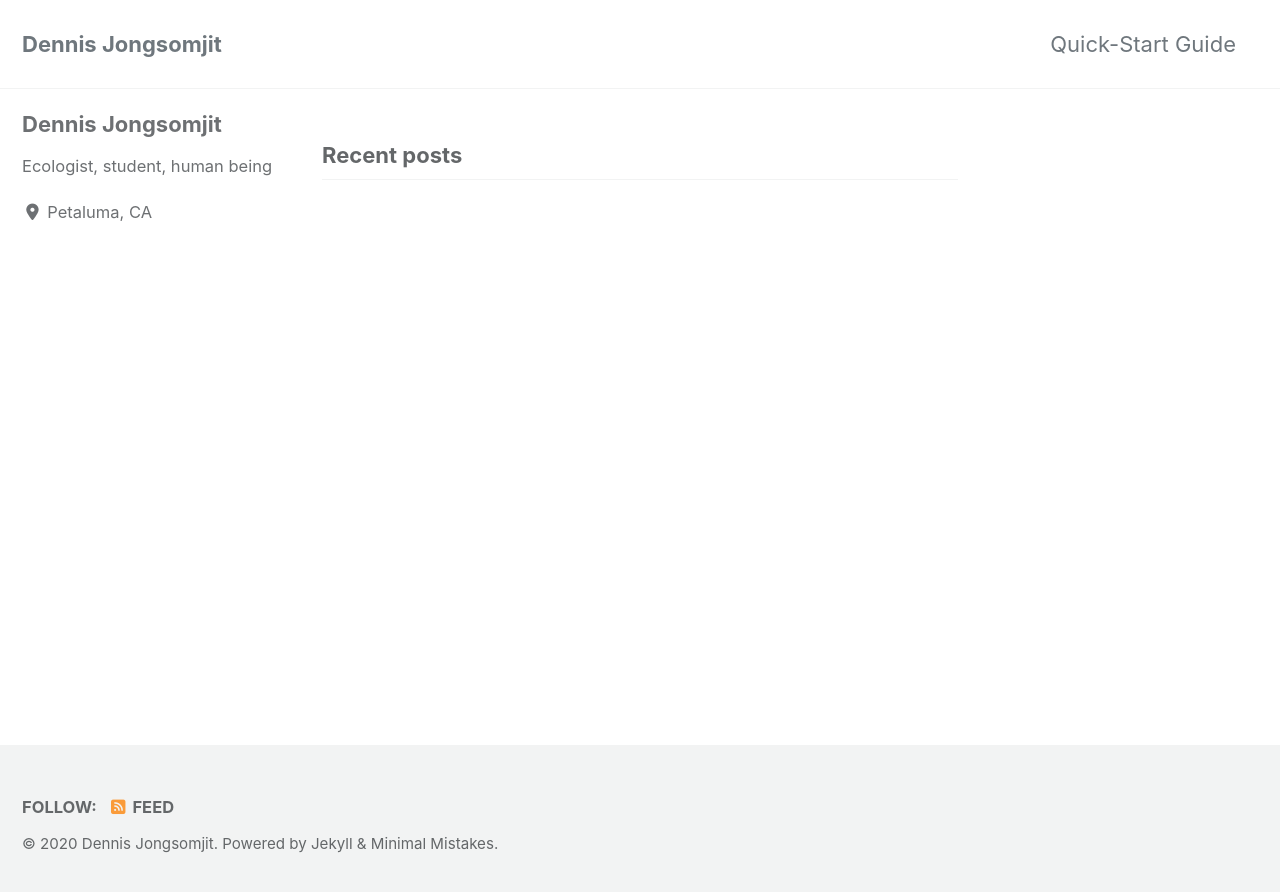
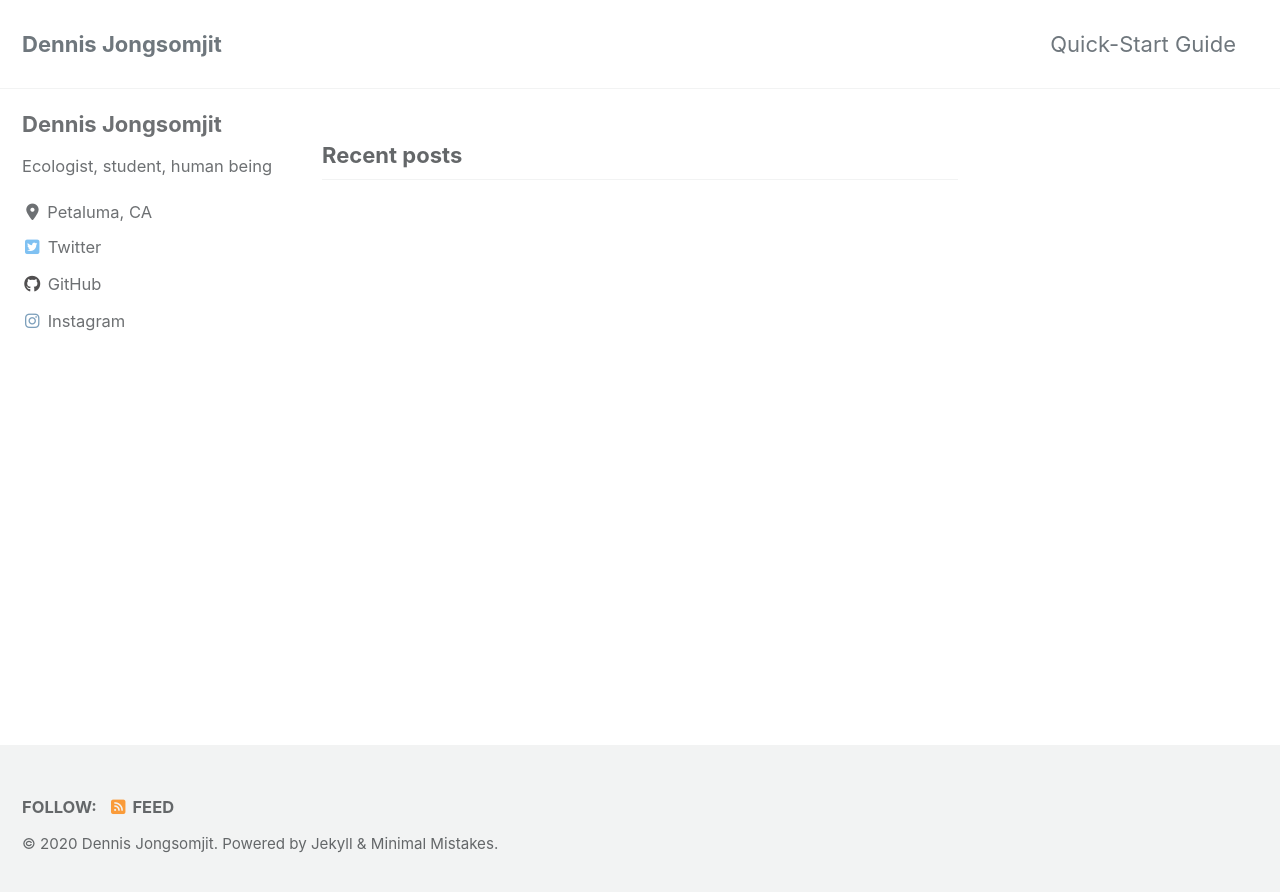
Before and after one commit to jongsomjit/jongsomjit.github.io, a Jekyll site: the page built from index.html, in a window 1280 px wide. Shown: the top 892 px of the page. Built offline with Jekyll 4.4.1, drawn with Linux system fonts in a browser that asks for light colours; cached includes are drawn as plain includes; nearby versions of some CDN libraries; the list of posts is cut into pages by our own code; part of the change alters nothing that is shown.

Commit message:
Update _config.yml

```diff
--- a/_config.yml
+++ b/_config.yml
@@ -107,16 +107,16 @@ author:
       # url: "https://your-website.com"
     - label: "Twitter"
       icon: "fab fa-fw fa-twitter-square"
-      # url: "https://twitter.com/jongsomjit"
+      url: "https://twitter.com/jongsomjit"
     - label: "Facebook"
       icon: "fab fa-fw fa-facebook-square"
       # url: "https://facebook.com/"
     - label: "GitHub"
       icon: "fab fa-fw fa-github"
-      # url: "https://github.com/jongsomjit"
+      url: "https://github.com/jongsomjit"
     - label: "Instagram"
       icon: "fab fa-fw fa-instagram"
-      # url: "https://instagram.com/djongsomjit"
+      url: "https://instagram.com/djongsomjit"
 
 # Site Footer
 footer:
```
